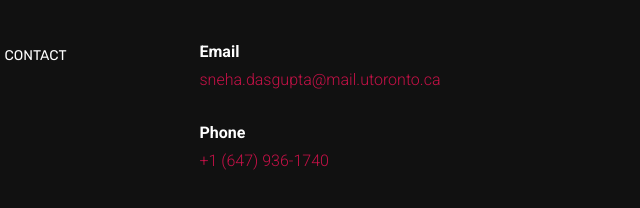
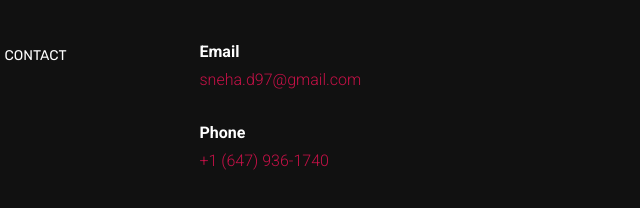
Before and after one commit to sneha-dg/sneha-dg.github.io, a plain HTML site: page index.html in a window 1280 px wide. Shown: the part 3842-4050 px from the top of the page, 163-803 px from the left. Drawn offline with Linux system fonts and the light colour scheme.

Commit message:
Update index.html

```diff
--- a/index.html
+++ b/index.html
@@ -346,7 +346,7 @@
 				<!-- EDIT: email -->
 				<div class="col-lg-6">
 					<p><t>Email</t><br/>
-						<a href="mailto:sneha.dasgupta@mail.utoronto.ca" class="mail">sneha.dasgupta@mail.utoronto.ca</a> <br/>
+						<a href="mailto:sneha.d97@gmail.com" class="mail">sneha.d97@gmail.com</a> <br/>
 					</p>
 					<!-- EDIT: phone number -->
 					<p><t>Phone</t><br/>
```
